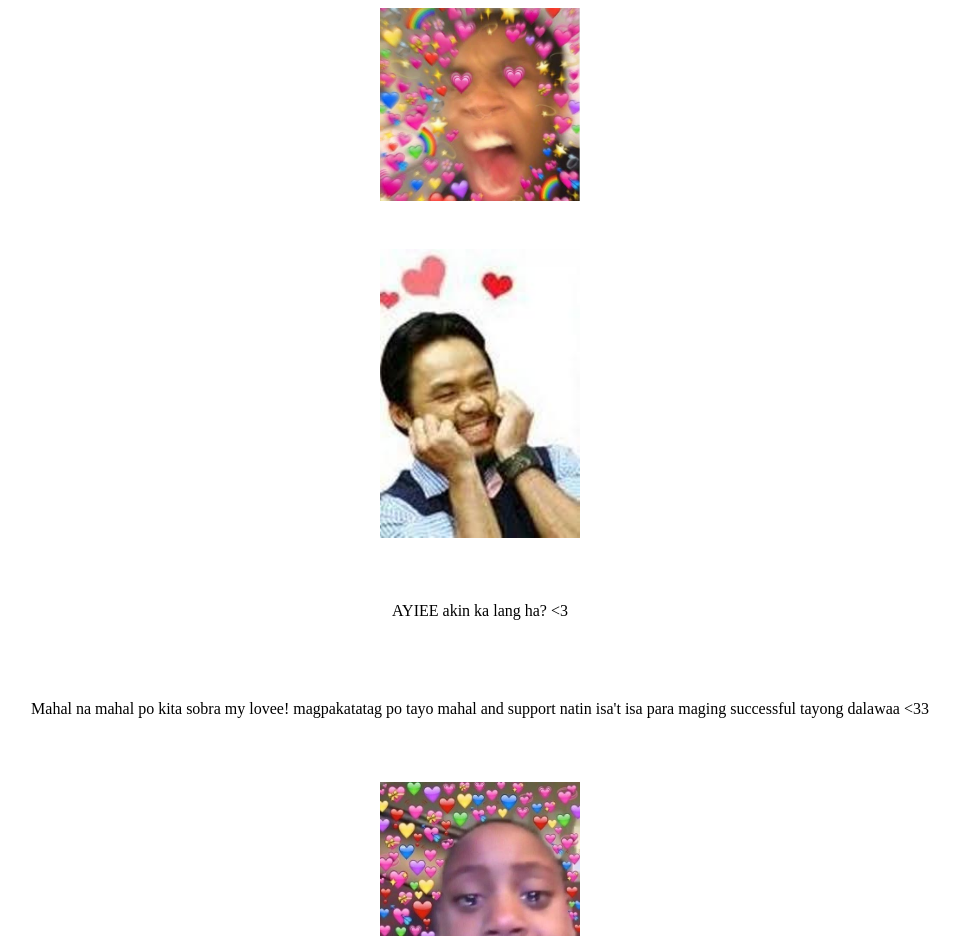
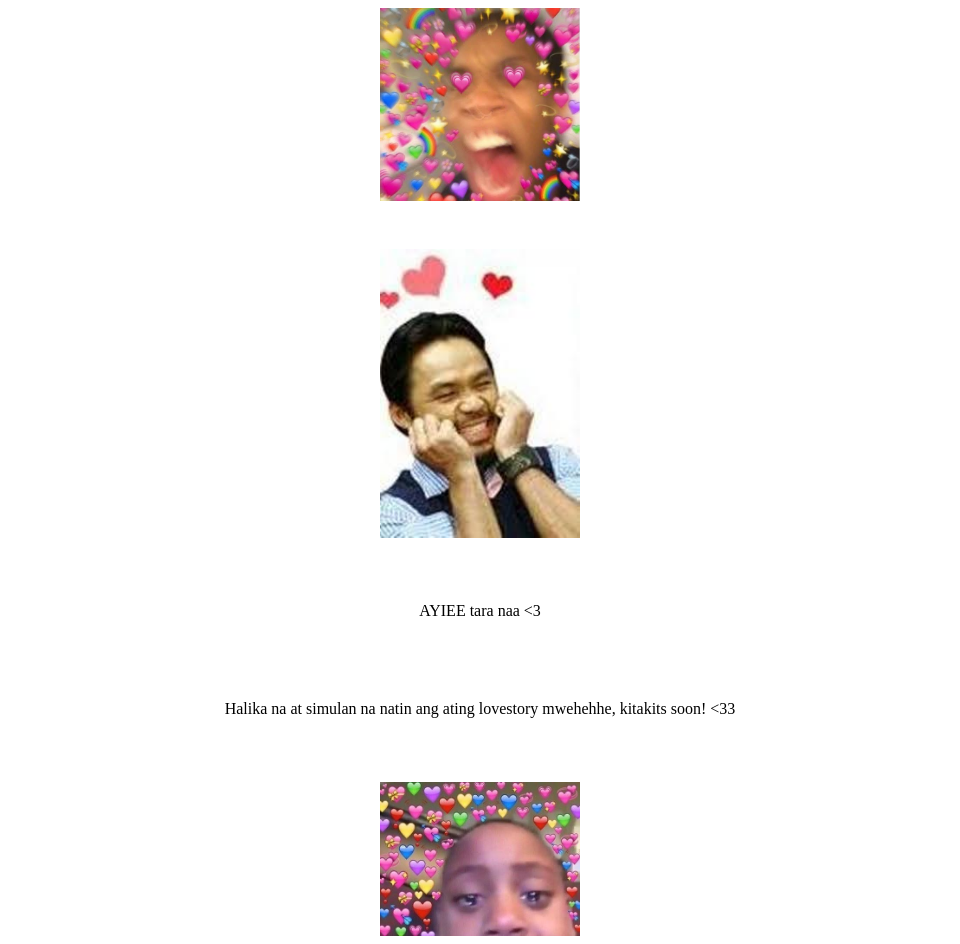
Before and after one commit to jshmssn/cutieme, a plain HTML site: page page/yes.html in a window 1280 px wide. Shown: the whole page, without its empty margins (160-1120 px from the left). Drawn offline with Linux system fonts and the light colour scheme.

Commit message:
Update yes.html

```diff
--- a/page/yes.html
+++ b/page/yes.html
@@ -33,8 +33,8 @@
 				<img src="../media/kiligsss.jpeg" alt="">
 
 				<img src="../media/packilig.jpeg" alt="">
-				<p class="ay">AYIEE akin ka lang ha? <3</p>
-				<p class="ays">Mahal na mahal po kita sobra my lovee! magpakatatag po tayo mahal and support natin isa't isa para maging successful tayong dalawaa <33</p>
+				<p class="ay">AYIEE tara naa <3</p>
+				<p class="ays">Halika na at simulan na natin ang ating lovestory mwehehhe, kitakits soon! <33</p>
 				<audio id="sound" controls autoplay src="../media/Kinikilig.mp3" hidden></audio>
 				<img src="../media/crykilig.jpeg" alt="">
 				</div>
```
